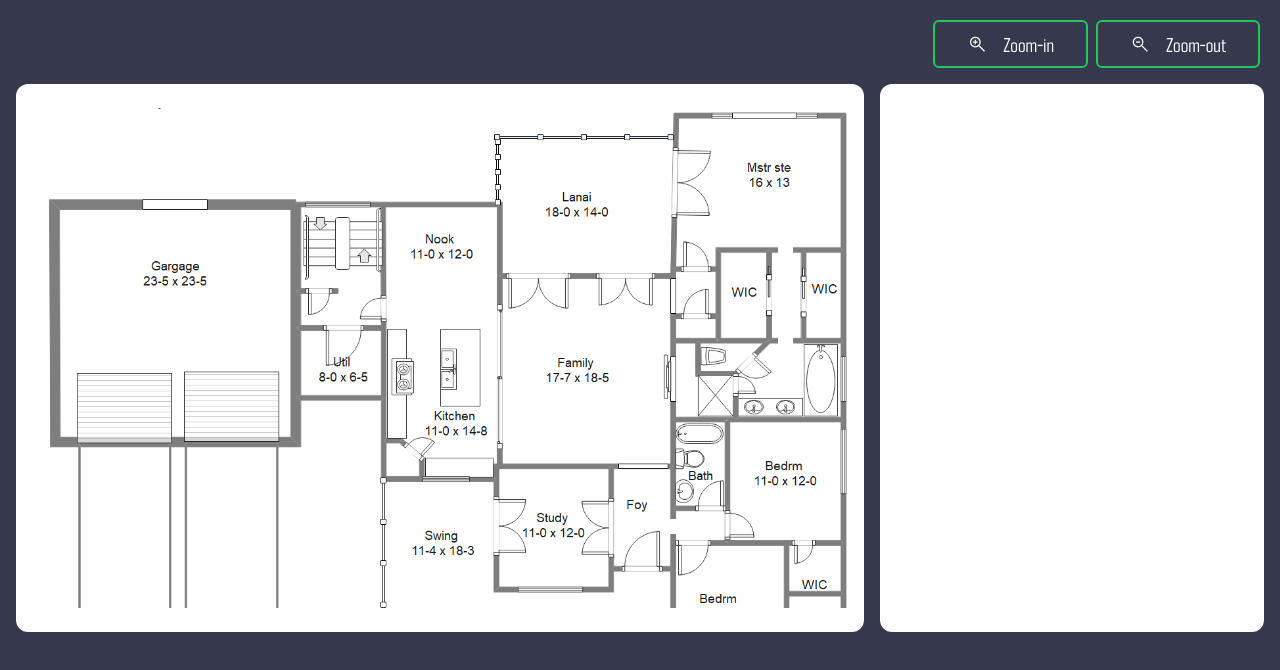
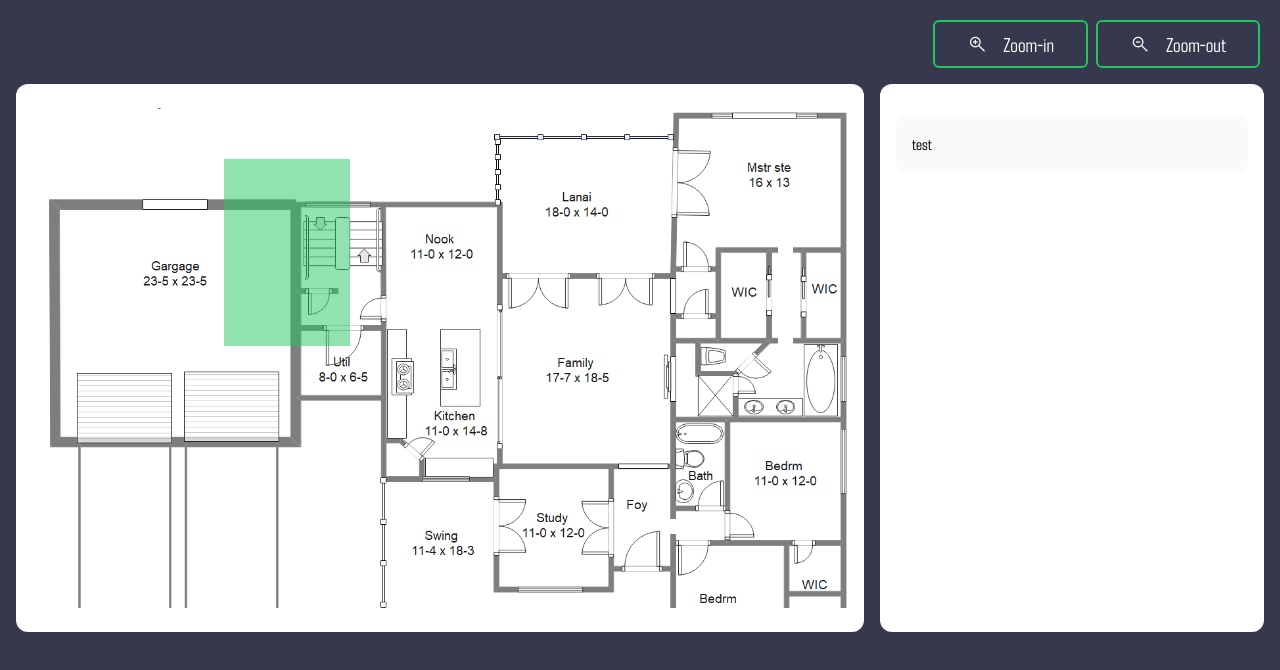
Before and after one commit to FarzeenZainab/snap-lens, a Next.js app: page / in a window 1280 px wide. Shown: the top 670 px of the page. Built offline with nearby package versions, Linux system fonts and the light colour scheme.

Commit message:
fixed console warning, rendering title on screen is in progress

```diff
--- a/components/base/Canvas.js
+++ b/components/base/Canvas.js
@@ -2,6 +2,7 @@ import React, { useRef, forwardRef, useEffect, useState } from "react";
 import TagList from "./TagList";
 import styles from "../styles/canvas.module.css";
 import { useGlobalTags } from "../../context/TagsContext";
+import { useIsEditing } from "../../context/IsEditing";
 
 const Canvas = forwardRef(function ({ height, width }, ref) {
   const canvasRef = useRef(null);
@@ -9,6 +10,8 @@ const Canvas = forwardRef(function ({ height, width }, ref) {
   const [isDrawing, setIsDrawing] = useState(false);
 
   const { state: tags, dispatch } = useGlobalTags();
+  const { state: isEditing, dispatch: setISEditing } = useIsEditing();
+
   useEffect(() => {
     const canvas = canvasRef.current;
     canvas.getContext("2d");
@@ -25,6 +28,9 @@ const Canvas = forwardRef(function ({ height, width }, ref) {
 
   // starting action
   function startRect(e) {
+    if (isEditing) {
+      return;
+    }
     setIsDrawing(true);
     setStart(getMousePos(canvasRef.current, e));
   }
@@ -45,7 +51,7 @@ const Canvas = forwardRef(function ({ height, width }, ref) {
       if (newTag.width === 0 || newTag.height === 0) {
         return;
       } else {
-        // dispatch reducer
+        setISEditing({ type: true });
         dispatch({ type: "ADD_NEW_TAG", payload: newTag });
       }
     }
@@ -75,7 +81,6 @@ const Canvas = forwardRef(function ({ height, width }, ref) {
       context.fill();
     }
   };
-
   // add tag name
 
   // delete tag
@@ -89,7 +94,7 @@ const Canvas = forwardRef(function ({ height, width }, ref) {
         id="canvas"
         width={width}
         height={height}
-        className={`${styles.canvas}`}
+        className={`${styles.canvas} ${isEditing && "cursor-not-allowed"}`}
         onMouseMove={handleMouseMove}
         onMouseDown={startRect}
         onMouseUp={endRect}
--- a/components/base/TagsTitleList.js
+++ b/components/base/TagsTitleList.js
@@ -1,21 +1,18 @@
 import React from "react";
+import { useGlobalTags } from "../../context/TagsContext";
 
 function TagsTitleList() {
+  const { state: titlesList, dispatch } = useGlobalTags();
   return (
-    <div>
-      <div className="tags-content-list">
-        <div className="bg-gray-50 p-4 mt-4 rounded-lg">
-          <p>
-            Lorem ipsum dolor sit amet, consectetur adipiscing elit. Sed ac
-            facilisis eros. Sed pellentesque scelerisque augue non varius. Sed
-            ultricies erat at urna fermentum malesuada. Nulla eget lectus
-            auctor, rhoncus urna eu, convallis velit. Etiam non turpis turpis.
-            Cras dapibus risus eu eros blandit, vel pellentesque enim iaculis.
-            Nulla id massa libero.{" "}
-          </p>
-        </div>
-      </div>
-    </div>
+    <ul className="tags-content-list">
+      {titlesList.map((listItem, index) => {
+        return (
+          <li className="bg-gray-50 p-4 mt-4 rounded-lg" key={listItem.id}>
+            {listItem.title}
+          </li>
+        );
+      })}
+    </ul>
   );
 }
 
--- a/components/base/TitleInput.js
+++ b/components/base/TitleInput.js
@@ -1,12 +1,35 @@
-import React from "react";
+import React, { useState } from "react";
 import styles from "../styles/title-input.module.css";
 import { useIsEditing } from "../../context/IsEditing";
+import { useGlobalTags } from "../../context/TagsContext";
 
 function TitleInput() {
   const { state, dispatch } = useIsEditing();
+  const { state: tags, dispatch: setTags } = useGlobalTags();
+  const [title, setTitle] = useState();
+
   const handleSubmit = (e) => {
     e.preventDefault();
+
+    // Create a new tag object with the updated title
+    const updatedTag = {
+      ...tags[tags.length - 1], // Copy the last tag
+      title: title, // Update the title
+    };
+
+    // Update the tags array with the updated tag
+    const updatedTags = [...tags];
+    updatedTags[tags.length - 1] = updatedTag;
+
+    // Update the tags context with the new array
+    setTags(updatedTags);
+
+    // Dispatch the action to update the isEditing state
     dispatch({ type: false });
+  };
+
+  const handleInputChange = (e) => {
+    setTitle(e.target.value);
   };
 
   return state ? (
@@ -16,6 +39,7 @@ function TitleInput() {
           className={styles.formInput}
           type="text"
           placeholder="Enter tag description here..."
+          onChange={handleInputChange}
         />
         <button className={styles.button} type="submit">
           Save
--- a/context/TagsContext.js
+++ b/context/TagsContext.js
@@ -1,8 +1,16 @@
 import { useContext, createContext, useReducer } from "react";
-import { useIsEditing } from "./IsEditing";
 
 // tags initial state
-const initialTagsState = [];
+const initialTagsState = [
+  {
+    height: 187,
+    id: 1,
+    width: 126,
+    x: 184,
+    y: 50.79999542236328,
+    title: "test",
+  },
+];
 
 // create context
 const TagsContext = createContext();
@@ -12,11 +20,8 @@ const tagsReducer = (state, action) => {
   switch (action.type) {
     // add tag
     case "ADD_NEW_TAG":
-      const { dispatch: setEditingMode } = useIsEditing();
       state.push(action.payload);
-      setEditingMode({ type: true });
       console.log(state);
-
     // other cases
     default:
       return state;
--- a/pages/index.js
+++ b/pages/index.js
@@ -4,7 +4,6 @@ import ImageArea from "../components/base/ImageArea";
 import Button from "../components/base/Button";
 import TitleInput from "../components/base/TitleInput";
 import TagsTitleList from "../components/base/TagsTitleList";
-
 import { TagsProvider } from "../context/TagsContext";
 import { IsEditingProvider } from "../context/IsEditing";
 
@@ -43,7 +42,7 @@ export default function Index() {
               </Card>
               <div className="tags-content p-4">
                 <TitleInput />
-                {/* <TagsTitleList /> */}
+                <TagsTitleList />
               </div>
             </div>
           </div>
```
Also changed, not shown: research.txt.
